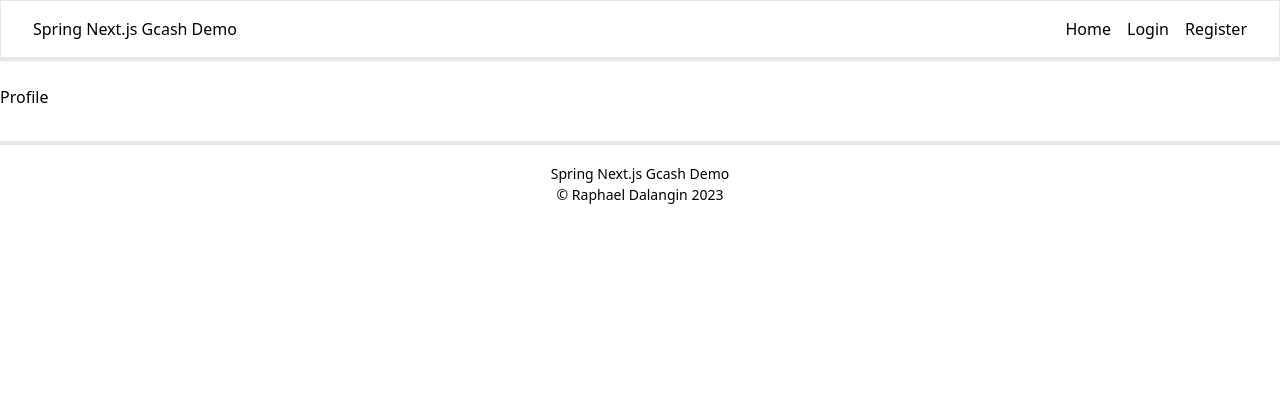
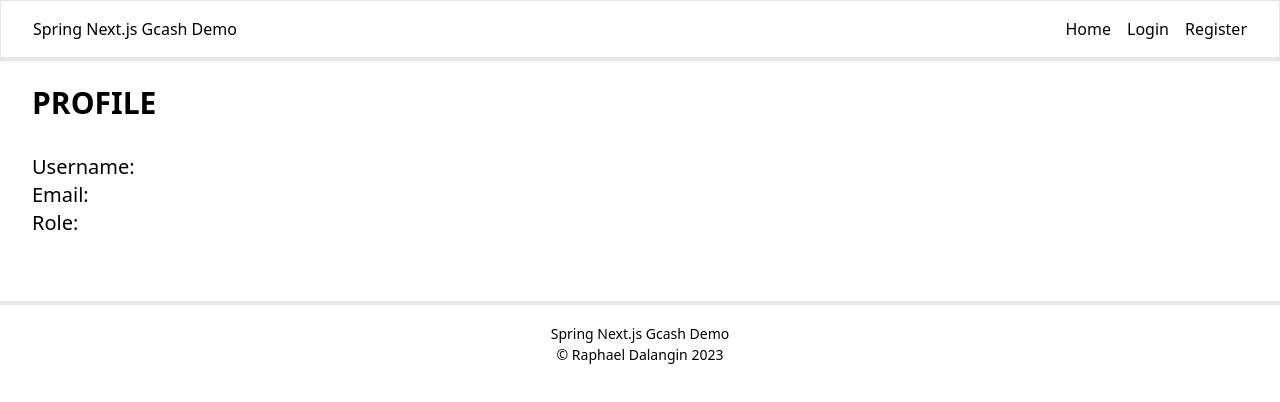
Before and after one commit to chatchatabc/spring-nextjs-gcash-demo, a Next.js app in the folder frontend/: page /profile in a window 1280 px wide. Shown: the top 402 px of the page. Built offline with nearby package versions, Linux system fonts and the light colour scheme.

Commit message:
feat(frontend): initial profile page

```diff
--- a/frontend/src/app/profile/page.tsx
+++ b/frontend/src/app/profile/page.tsx
@@ -1,7 +1,35 @@
+'use client';
+
+import { useEffect, useState } from 'react';
+
 export default function Profile() {
+  const [username, setUsername] = useState<string | null>(null);
+  const [email, setEmail] = useState<string | null>(null);
+  const [authorities, setAuthorities] = useState<string | null>(null);
+
+  useEffect(() => {
+    // Get username from local storage
+    setUsername(localStorage.getItem('username'));
+    // Get email from local storage
+    setEmail(localStorage.getItem('email'));
+    // Get Roles from local storage
+    setAuthorities(localStorage.getItem('authorities'));
+  }, []);
+
   return (
-    <div>
-      <h1>Profile</h1>
+    <div className='w-full px-8'>
+      <h1 className='text-3xl font-semibold uppercase'>Profile</h1>
+      <article className='py-8'>
+        <h2 className='text-xl'>
+          Username: <span className='font-semibold'>{username}</span>
+        </h2>
+        <h2 className='text-xl'>
+          Email: <span className='font-semibold'>{email}</span>
+        </h2>
+        <h2 className='text-xl'>
+          Role: <span className='font-semibold'>{authorities}</span>
+        </h2>
+      </article>
     </div>
   );
 }
```
